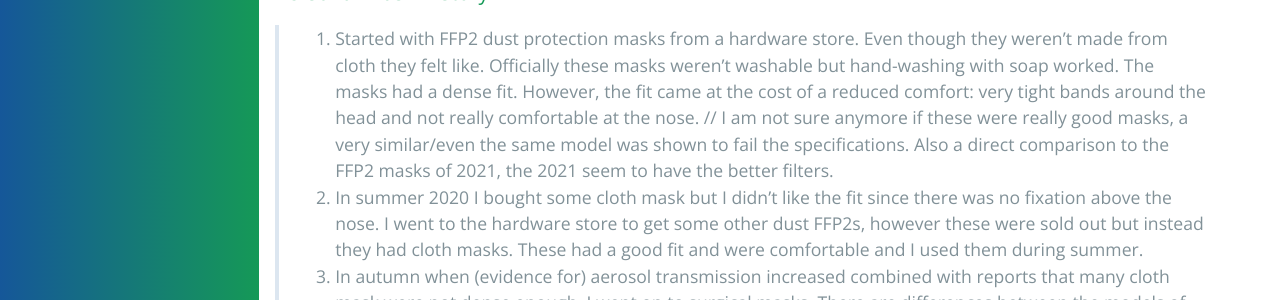
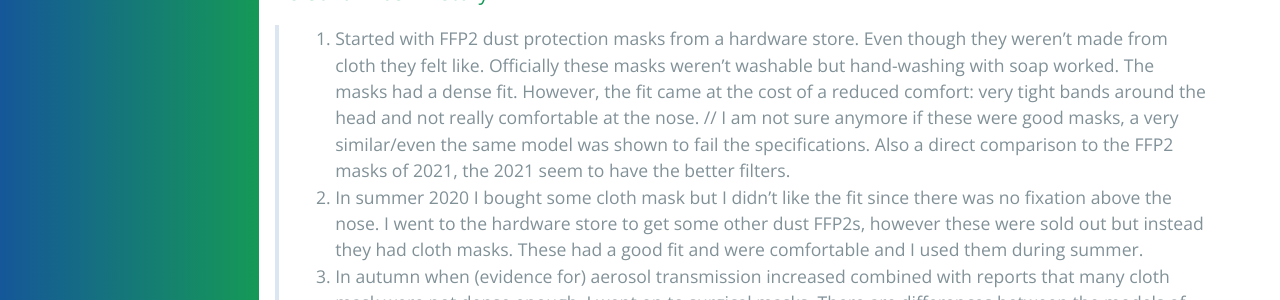
Before and after one commit to forestgrape/coronavirus, a Jekyll site: the page built from 6_prevention_and_treatment/masks.md, in a window 1280 px wide and 900 px high, scrolled down 5637 px. Shown: the part 234-534 px from the top of the window. Built offline with Jekyll 4.4.1, drawn with Linux system fonts in a browser that asks for light colours; our own code applies the rules of GitHub Pages for plain Markdown files.

Commit message:
formulation

```diff
--- a/6_prevention_and_treatment/masks.md
+++ b/6_prevention_and_treatment/masks.md
@@ -140,7 +140,7 @@ vaccines are a sensible topic. I want to do/finish some thorough up-to-date chec
 -->
 
 ### Personal Mask History
-> 1. Started with FFP2 dust protection masks from a hardware store. Even though they weren't made from cloth they felt like. Officially these masks weren't washable but hand-washing with soap worked. The masks had a dense fit. However, the fit came at the cost of a reduced comfort: very tight bands around the head and not really comfortable at the nose. // I am not sure anymore if these were really good masks, a very similar/even the same model was shown to fail the specifications. Also a direct comparison to the FFP2 masks of 2021, the 2021 seem to have the better filters.
+> 1. Started with FFP2 dust protection masks from a hardware store. Even though they weren't made from cloth they felt like. Officially these masks weren't washable but hand-washing with soap worked. The masks had a dense fit. However, the fit came at the cost of a reduced comfort: very tight bands around the head and not really comfortable at the nose. // I am not sure anymore if these were good masks, a very similar/even the same model was shown to fail the specifications. Also a direct comparison to the FFP2 masks of 2021, the 2021 seem to have the better filters.
 > 2. In summer 2020 I bought some cloth mask but I didn't like the fit since there was no fixation above the nose. I went to the hardware store to get some other dust FFP2s, however these were sold out but instead they had cloth masks. These had a good fit and were comfortable and I used them during summer.
 > 3. In autumn when (evidence for) aerosol transmission increased combined with reports that many cloth mask were not dense enough, I went on to surgical masks. There are differences between the models of surgical masks: some are easier to breath through while others more air sidelines by the nose/eyes, which can be distracting.
 > 4. Over the winter I tried different 'Covid edition' FFP2s. The bands usually went around the ears and so the fit was not very tight. The loose fit combined with dense filters sometimes produces purpose defeating and uncomfortable sidelined air. But usually no more than surgical masks, so overall the protection from FFP1 masks is better.
```
